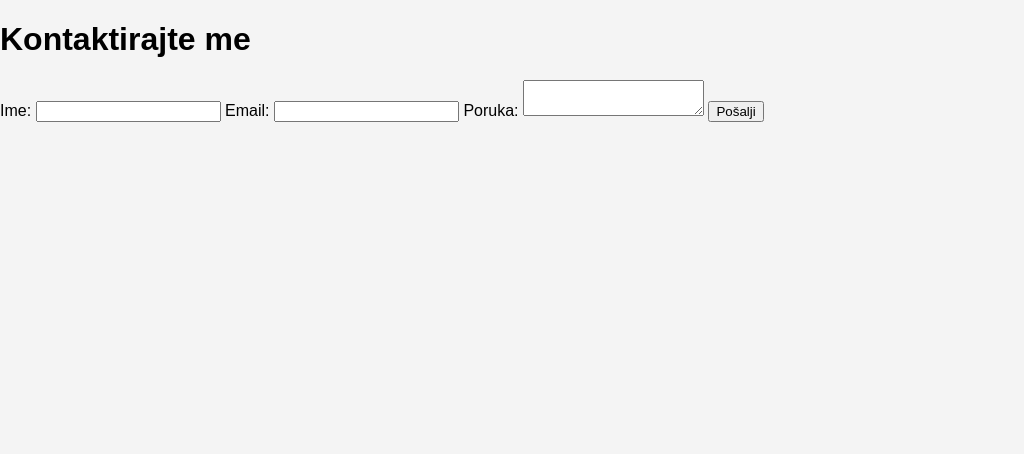
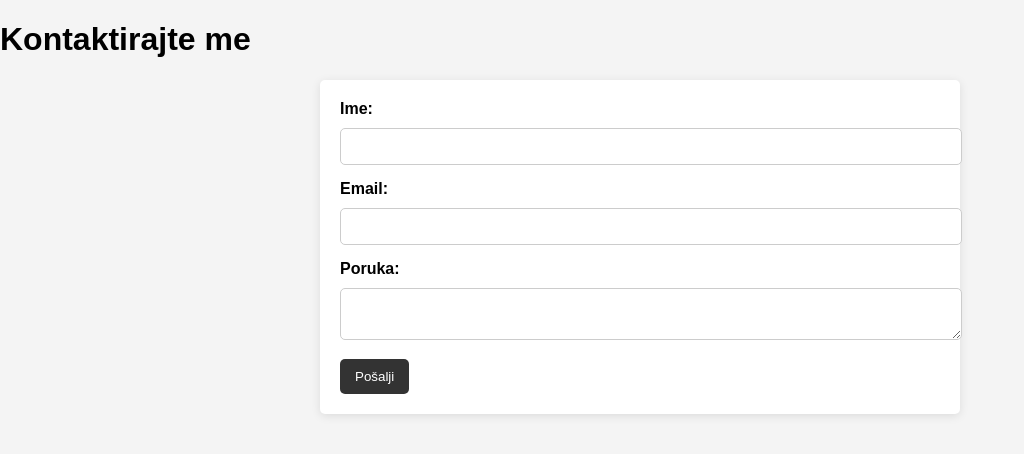
Before and after one commit to zoranm5/portfolio-website, a plain HTML site: page contact.html in a window 1280 px wide. Shown: the whole page, without its empty margins (0-1024 px from the left). Drawn offline with Linux system fonts and the light colour scheme.

Commit message:
Uređivanje .css za kontakt formu

```diff
--- a/css/styles.css
+++ b/css/styles.css
@@ -26,6 +26,66 @@ nav ul li a {
     color: white;
     text-decoration: none;
 }
+
+section {
+    margin: 20px;
+}
+
+footer {
+    background-color: #333;
+    color: white;
+    text-align: center;
+    padding: 10px 0;
+    position: fixed;
+    width: 100%;
+    bottom: 0;
+}
+
+form {
+    max-width: 600px;
+    margin: 0 auto;
+    background: white;
+    padding: 20px;
+    border-radius: 5px;
+    box-shadow: 0 2px 10px rgba(0, 0, 0, 0.1);
+}
+
+form label {
+    display: block;
+    margin-bottom: 10px;
+    font-weight: bold;
+}
+
+form input, form textarea {
+    width: 100%;
+    padding: 10px;
+    margin-bottom: 15px;
+    border: 1px solid #ccc;
+    border-radius: 5px;
+}
+
+form button {
+    background-color: #333;
+    color: white;
+    border: none;
+    padding: 10px 15px;
+    border-radius: 5px;
+    cursor: pointer;
+}
+
+form button:hover {
+    background-color: #555;
+}
+
+h1 {
+    animation: fadeIn 2s ease-in;
+}
+
+@keyframes fadeIn {
+    from { opacity: 0; }
+    to { opacity: 1; }
+}
+
 
 .gallery {
     display: flex;
```
